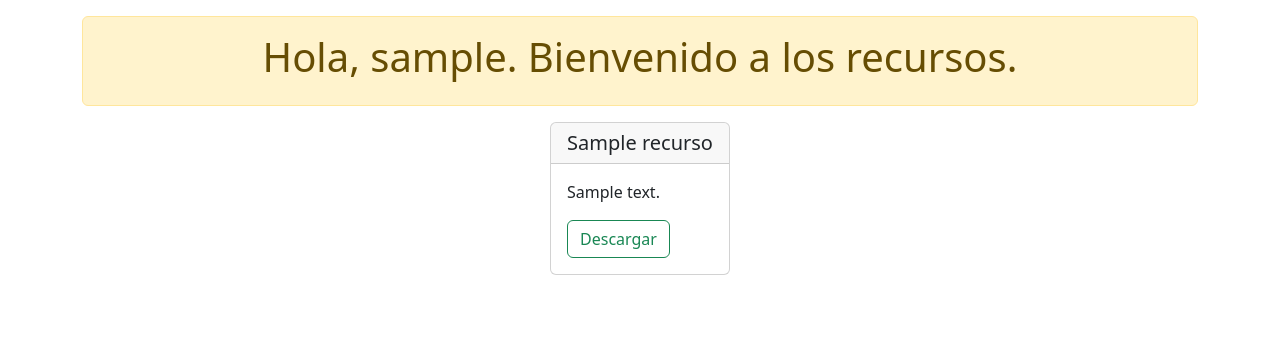
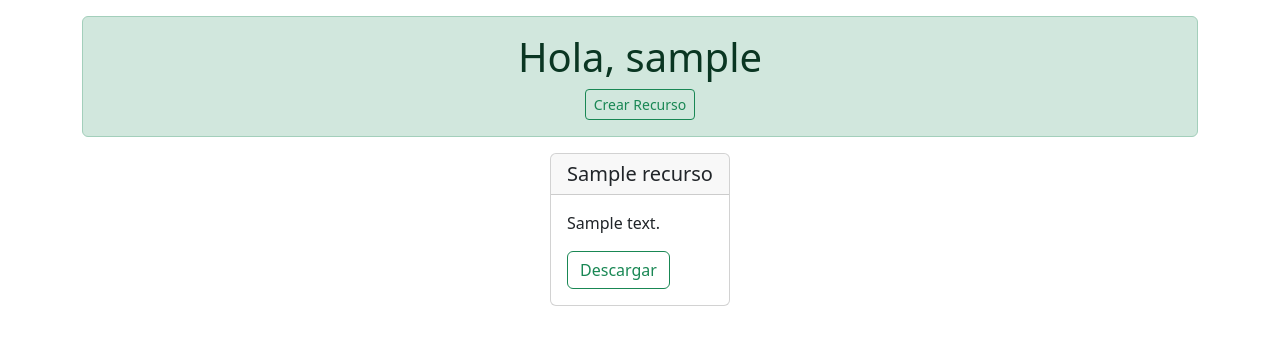
Before and after one commit to Foramay/Fundacion_Pueblo, a Django app: page /recursos/recursos/ in a window 1280 px wide. Shown: the part 73-418 px from the top of the page. Run offline with Django 4.2, Linux system fonts and the light colour scheme; a user stored in the database is signed in; tables that the repository leaves empty hold one stand-in row (values such as "Sample post").

Commit message:
Creamos la funcionalidad para poder crear un 'recurso'

```diff
--- a/src/recursos/urls.py
+++ b/src/recursos/urls.py
@@ -4,5 +4,6 @@ from . import views
 app_name = 'recursos'
 
 urlpatterns = [
-    path('recursos/', views.ListarRecursos.as_view(), name='recursos' )
+    path('recursos/', views.ListarRecursos.as_view(), name='recursos' ),
+    path('crear_recurso/', views.CrearRecurso.as_view(), name='crear_recurso' )
 ]
--- a/src/recursos/views.py
+++ b/src/recursos/views.py
@@ -1,9 +1,20 @@
-from django.shortcuts import render
 from django.views.generic import ListView
 from .models import Recursos
+from django.contrib.auth.mixins import LoginRequiredMixin
+from django.views.generic.edit import CreateView
+from .forms import RecursosForm
+from django.urls import reverse
 
 
 class ListarRecursos(ListView):
     template_name = 'recursos/listar_recursos.html'
     model = Recursos
     context_object_name = 'recursos'
+
+class CrearRecurso(LoginRequiredMixin, CreateView):
+    model = Recursos
+    form_class = RecursosForm
+    template_name = 'recursos/crear_recurso.html'
+
+    def get_success_url(self):
+        return reverse('recursos:recursos')
--- a/src/templates/recursos/listar_recursos.html
+++ b/src/templates/recursos/listar_recursos.html
@@ -3,8 +3,14 @@
 {% block contenido %}
 
 <div class="container">
-
-    {% if user.is_authenticated %}
+    {% if user.is_staff %}
+        <div class="alert alert-success" role="alert" style="text-align: center;">
+            <h1>Hola, {{user}}</h1>
+            <a href="{% url 'recursos:crear_recurso' %}">
+                <button type="button" class="btn btn-sm btn-outline-success ">Crear Recurso</button>
+            </a>
+        </div>
+    {% elif user.is_authenticated %}
         <div class="alert alert-warning" role="alert" style="text-align: center;">
             <h1>Hola, {{user}}. Bienvenido a los recursos.</h1>
         </div>
@@ -17,13 +23,13 @@
             </div>
 
         {% else %}
-            {% for recurso in recursos  %}
+            {% for r in recursos  %}
                 <main style="display: flex; align-items: center; justify-content: center;">
                     <div class="card">
-                        <h5 class="card-header">{{recurso.titulo}}</h5>
+                        <h5 class="card-header">{{r.titulo}}</h5>
                         <div class="card-body">
-                          <p class="card-text">{{recurso.descripcion}}</p>
-                          <a href="#" class="btn btn-outline-success">Descargar</a>
+                          <p class="card-text">{{r.descripcion}}</p>
+                          <a href="{{ r.recurso.url }}" class="btn btn-outline-success" download>Descargar</a>
                         </div>
                       </div>
                 </main>
```
Also changed, not shown: src/recursos/forms.py (added, +14 -0 lines), src/templates/recursos/crear_recurso.html (added, +19 -0 lines).
